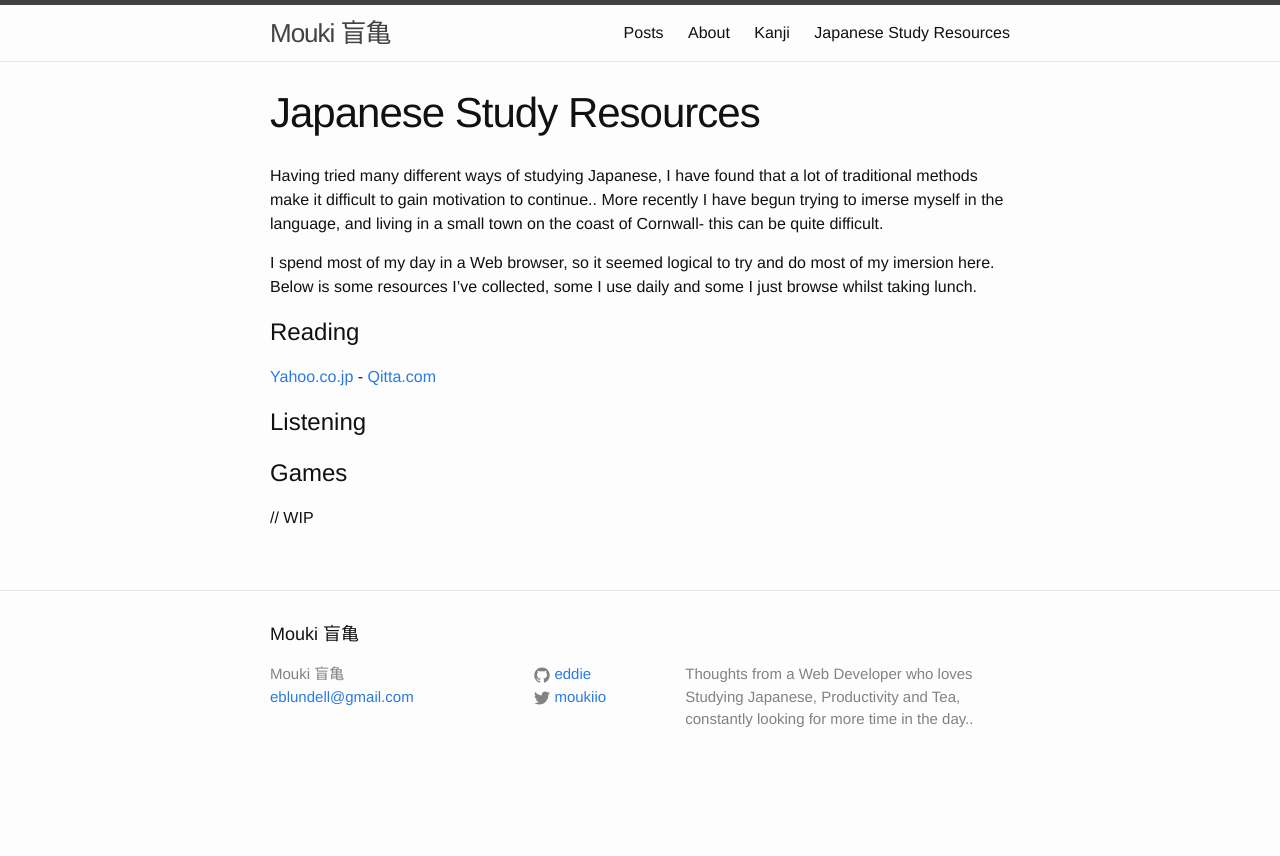
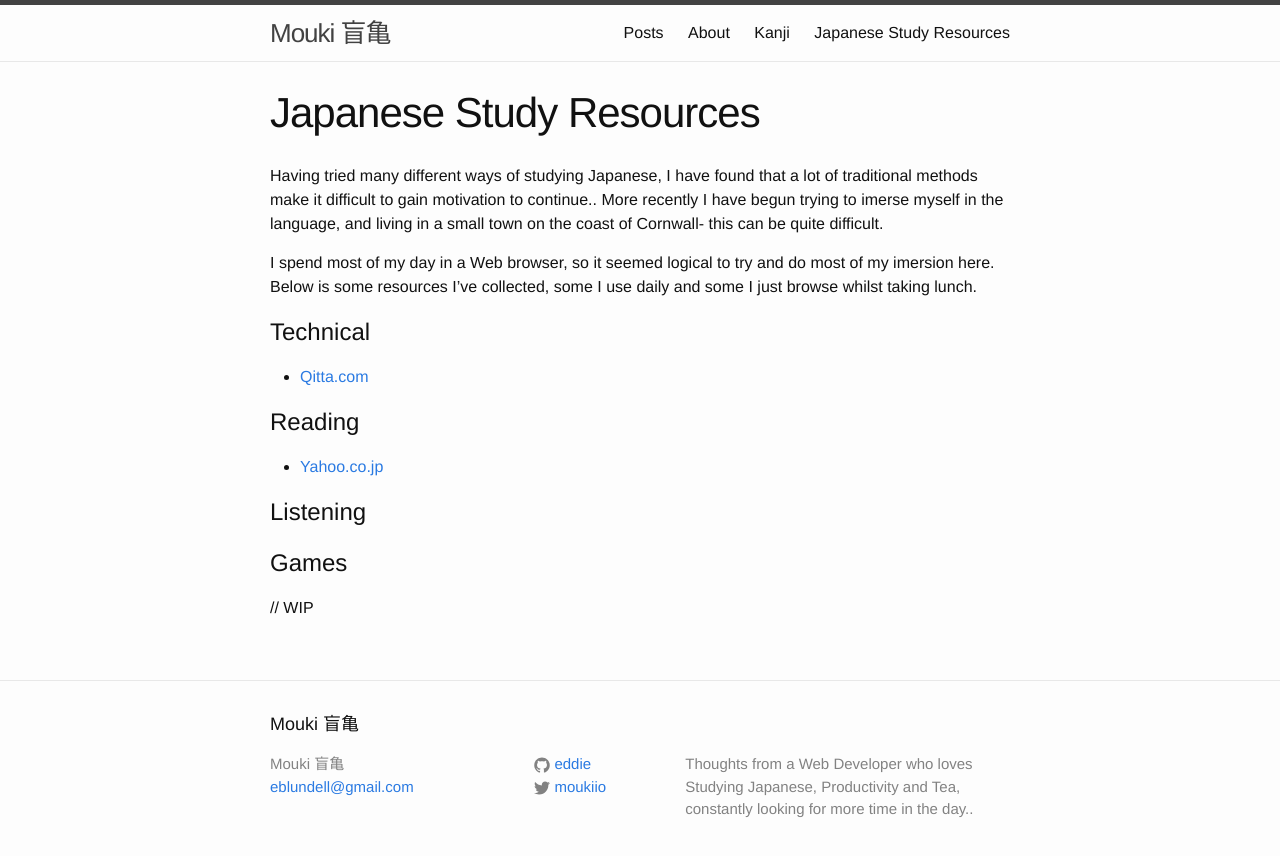
Before and after one commit to eddie/eddie.github.io, a Jekyll site: the page built from japanese/resources.md, in a window 1280 px wide. Shown: the top 856 px of the page. Built offline with Jekyll 4.4.1, drawn with Linux system fonts in a browser that asks for light colours.

Commit message:
re-organized jp-resource sections

```diff
--- a/japanese/resources.md
+++ b/japanese/resources.md
@@ -9,10 +9,13 @@ Having tried many different ways of studying Japanese, I have found that a lot o
 I spend most of my day in a Web browser, so it seemed logical to try and do most of my imersion here. Below is some resources I've collected, some I use daily and some I just browse whilst taking lunch.
 
 
+# Technical
+
+- [Qitta.com](http://qiita.com/tags)
+
 # Reading
 
-[Yahoo.co.jp](https://yahoo.co.jp) -
-[Qitta.com](http://qiita.com/tags)
+- [Yahoo.co.jp](https://yahoo.co.jp)
 
 # Listening
 
```
